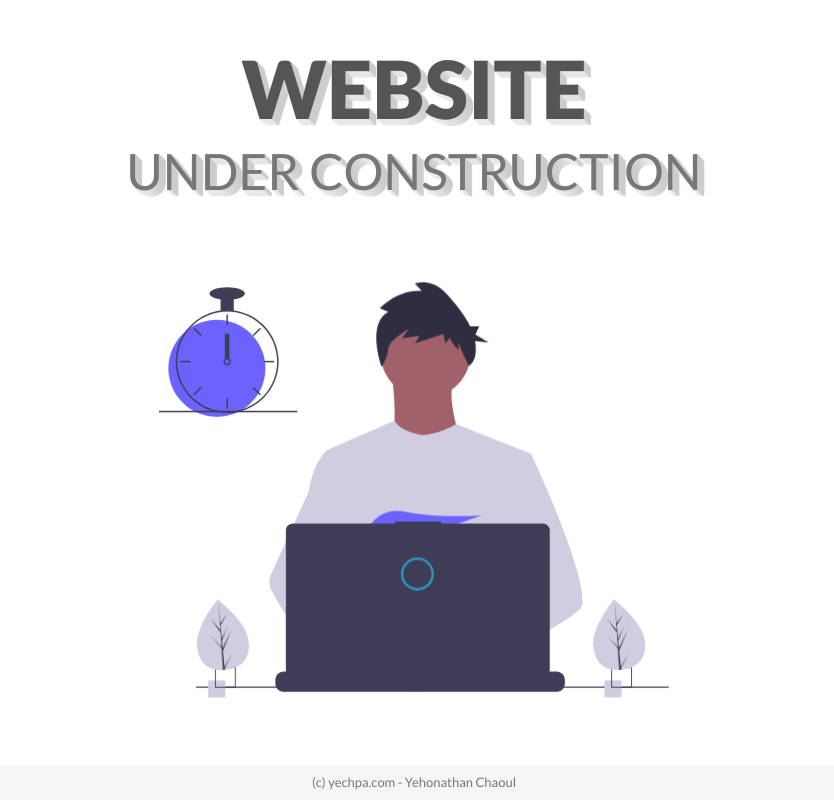
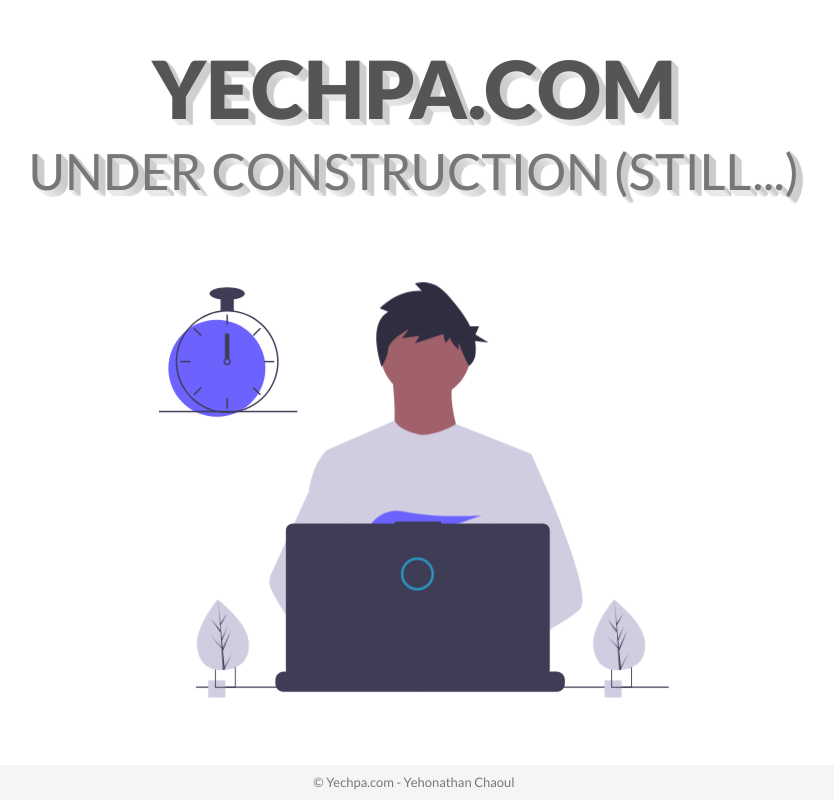
Before and after one commit to yechpa/yechpa.github.io, a plain HTML site: page index.html in a window 1280 px wide. Shown: the whole page, without its empty margins (226-1060 px from the left). Drawn offline with nearby package versions, Linux system fonts and the light colour scheme.

Commit message:
un peu de custom

```diff
--- a/index.html
+++ b/index.html
@@ -28,8 +28,8 @@
     <div class="container">
       <div class="row justify-content-center">
         <div class="col-md-10 main-title">
-          <h1>Website</h1>
-          <h2>under construction</h2>
+          <h1>Yechpa.com</h1>
+          <h2>under construction (still...)</h2>
         </div>
       </div>
       <div class="row align-items-center">
@@ -249,7 +249,7 @@
     </div>
       <footer class="footer">
         <div class="container text-center">
-          <span>(c) yechpa.com - Yehonathan Chaoul</span>
+          <span>© Yechpa.com - Yehonathan Chaoul</span>
         </div>
       </footer>
 
```
